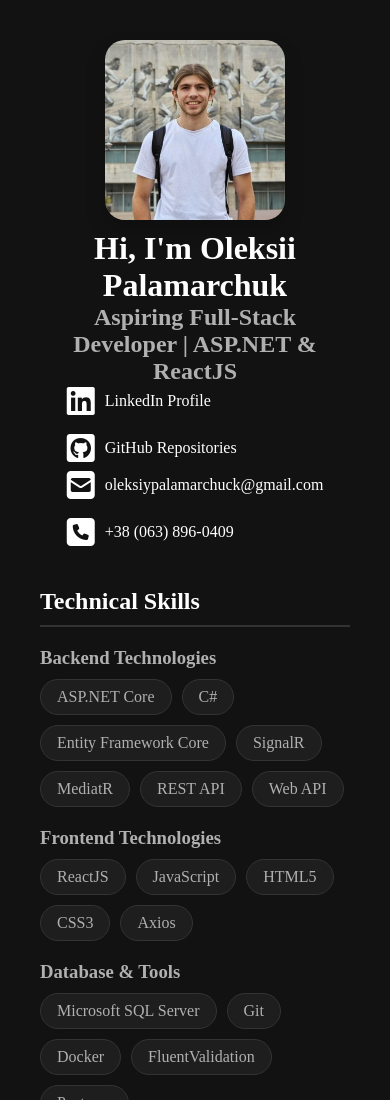
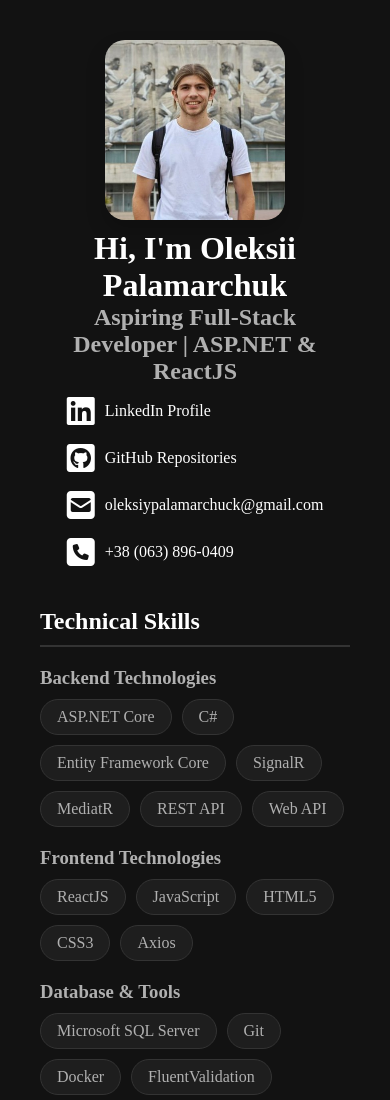
Before and after one commit to PalamarchukOleksii/palamarchukoleksii.github.io, a plain HTML site: page index.html in a window 390 px wide. Shown: the top 1100 px of the page. Drawn offline with Linux system fonts and the light colour scheme.

Commit message:
fix gap issues

```diff
--- a/styles.css
+++ b/styles.css
@@ -52,6 +52,7 @@ body {
   justify-content: space-around;
   align-items: center;
   text-align: center;
+  gap: 10px;
 }
 
 .avatar {
@@ -251,7 +252,7 @@ body {
 
   .contacts {
     flex-direction: column;
-    gap: 10px;
+    gap: 15px;
   }
 
   .language-list {
@@ -286,7 +287,7 @@ body {
   }
 
   .contacts {
-    gap: 5px;
+    gap: 15px;
   }
 
   .repo-link {
```
